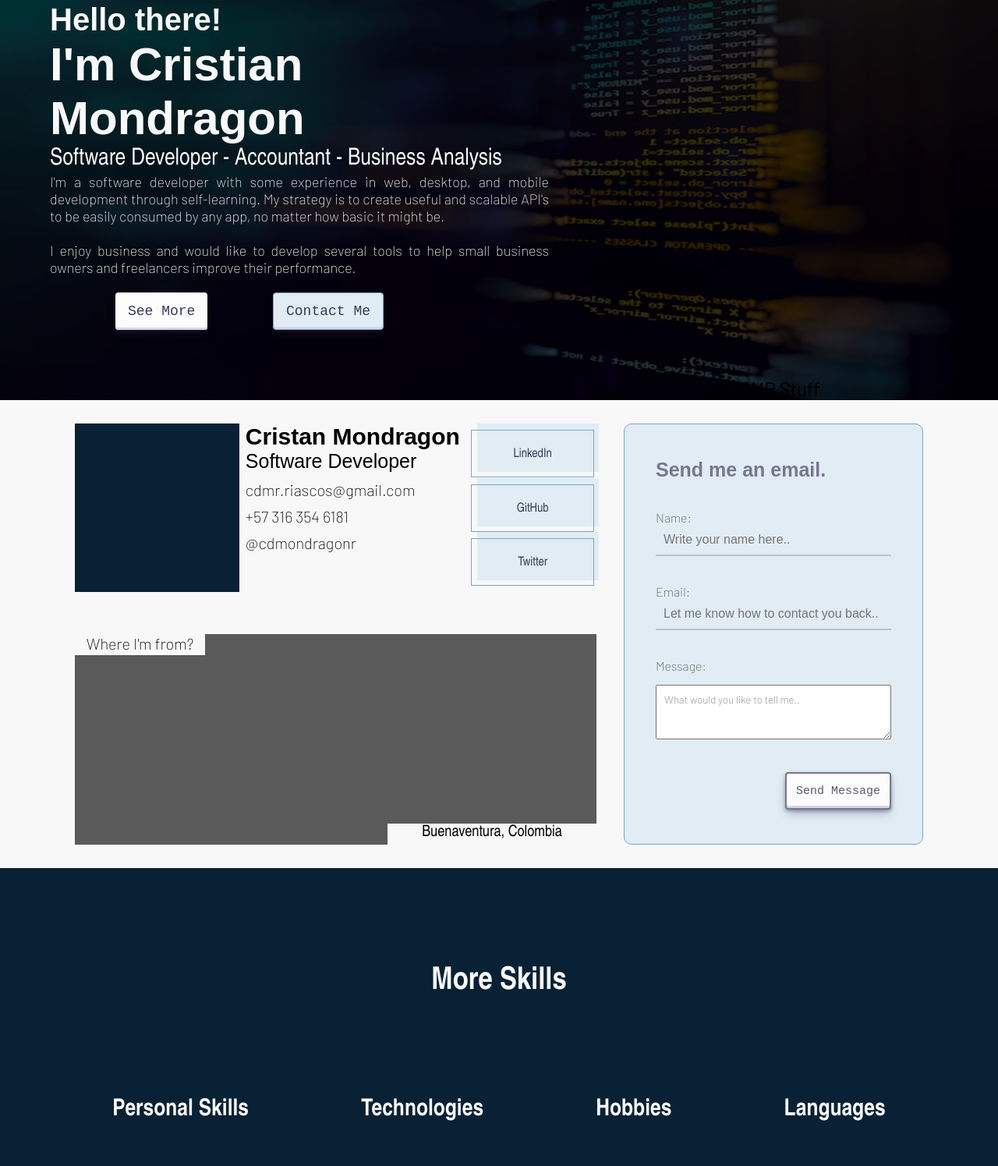
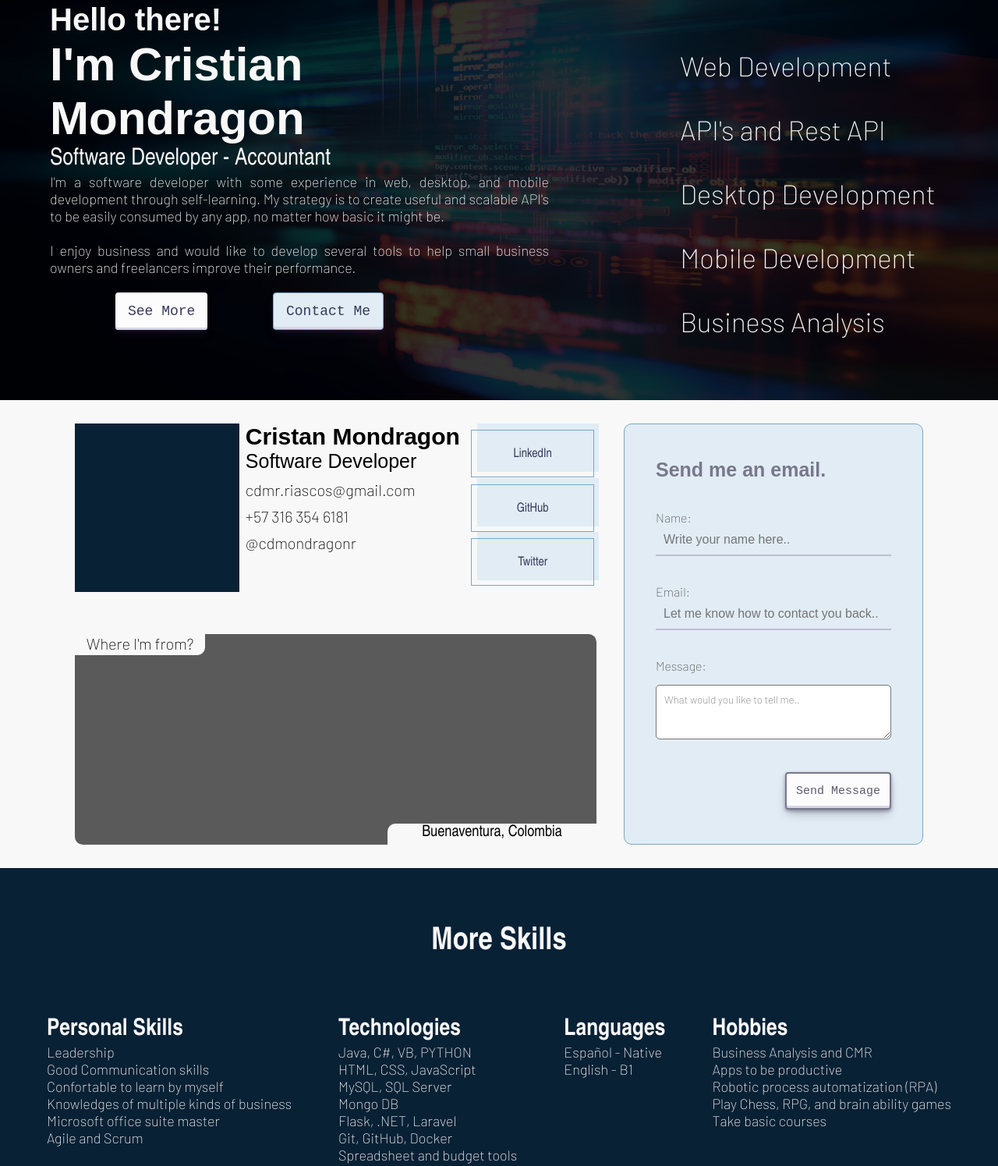
Before and after one commit to cdmondragonr/sgl_hv, a plain HTML site: page index.html in a window 1280 px wide. Shown: the part 87-1582 px from the top of the page at 78% size. Drawn offline with Linux system fonts and the light colour scheme; files whose address does not match are found by name; a web font is replaced by a local one.

Commit message:
feat: Some basic things were add and modify

```diff
--- a/css/styles.scss
+++ b/css/styles.scss
@@ -92,8 +92,18 @@ section {
             width: 45%;
             height: 100%;
             display: flex;
-            justify-content: center;
+            justify-content: flex-end;
             align-items: flex-end;
+            padding: 40px;
+            box-sizing: border-box;
+            ul{
+                list-style: none;
+                li{
+                    font-size: 35px;
+                    color: $white_color;
+                    margin: 40px;
+                }
+            }
         }
     }
 }
@@ -211,11 +221,13 @@ section {
             background-color: #5a5a5a;
             width: 95%;
             height: 50%;
+            border-radius: 10px;
 
             p {
                 width: 25%;
                 height: 10%;
                 background-color: $empty_bottom;
+                border-bottom-right-radius: 10px;
                 font-size: 20px;
                 text-align: center;
             }
@@ -229,6 +241,7 @@ section {
                 top: calc(100% - 10%);
                 font-size: 20px;
                 font-weight: 100;
+                border-top-left-radius: 10px;
                 font-family: 'JetBrains Mono', 'Akshar', 'Arial Narrow', Arial, sans-serif;
                 text-align: center;
             }
@@ -275,6 +288,7 @@ section {
             width: 100%;
             margin-top: 15px;
             padding: 10px;
+            border-radius: 5px;
         }
 
         input:focus {
@@ -335,6 +349,12 @@ section {
         h2 {
             font-family: 'Akshar', 'Arial Narrow', Arial, sans-serif;
             font-size: 30px;
+        }
+        ul{
+            list-style: none;
+            li{
+                font-size: 18px;
+            }
         }
     }
 
--- a/index.html
+++ b/index.html
@@ -20,14 +20,14 @@
     <header></header>
     <section>
         <div class='intro'>
-            <img class="intro-img-bg" src='img\intro-bg-programming-code-abstract.png' alt=''>
+            <img class="intro-img-bg" src='img\PathForward-scaled.jpg' alt=''>
             <div class='intro-contents'>
                 <div class="intro-resume">
                     <div class="intro-myself">
                         <h2 class='intro-greet'>Hello there!</h2>
                         <h1 class="intro-name"> I'm Cristian Mondragon</h1>
                     </div>
-                    <p class='my-job'>Software Developer - Accountant - Business Analysis</p>
+                    <p class='my-job'>Software Developer - Accountant</p>
                     <p class='who-iam'>I'm a software developer with some experience in web, desktop, and mobile
                         development through self-learning. My strategy is to create useful and scalable API's to be
                         easily consumed by any app, no matter how basic it might be. <br><br>I enjoy business and would
@@ -40,7 +40,13 @@
                     </div>
                 </div>
                 <div class="intro-photo-cdmr">
-                    <h1>CDMR Stuff</h1>
+                    <ul>
+                        <li>Web Development</li>
+                        <li>API's and Rest API</li>
+                        <li>Desktop Development</li>
+                        <li>Mobile Development</li>
+                        <li>Business Analysis</li>
+                    </ul>
                 </div>
             </div>
 
@@ -63,8 +69,8 @@
                     </div>
                 </div>
                 <div class="whereiam">
-                        <p>Where I'm from?</p>
-                        <h3>Buenaventura, Colombia</h3>
+                    <p>Where I'm from?</p>
+                    <h3>Buenaventura, Colombia</h3>
                     <img class="postal-city">
 
                 </div>
@@ -87,10 +93,46 @@
         <div class='skills'>
             <h1>More Skills</h1>
             <div class="skills-gird">
-                <div class='my-skills'><h2>Personal Skills</h2></div>
-                <div class='my-technologies'><h2>Technologies</h2></div>
-                <div class='my-hobbies'><h2>Hobbies</h2></div>
-                <div class='mylanguages'><h2>Languages</h2></div>
+                <div class='my-skills'>
+                    <h2>Personal Skills</h2>
+                    <ul>
+                        <li>Leadership</li>
+                        <li>Good Communication skills</li>
+                        <li>Confortable to learn by myself</li>
+                        <li>Knowledges of multiple kinds of business</li>
+                        <li>Microsoft office suite master</li>
+                        <li>Agile and Scrum</li>
+                    </ul>
+                </div>
+                <div class='my-technologies'>
+                    <h2>Technologies</h2>
+                    <ul>
+                        <li>Java, C#, VB, PYTHON</li>
+                        <li>HTML, CSS, JavaScript</li>
+                        <li>MySQL, SQL Server</li>
+                        <li>Mongo DB</li>
+                        <li>Flask, .NET, Laravel</li>
+                        <li>Git, GitHub, Docker</li>
+                        <li>Spreadsheet and budget tools</li>
+                    </ul>
+                </div>
+                <div class='mylanguages'>
+                    <h2>Languages</h2>
+                    <ul>
+                        <li>Español - Native</li>
+                        <li>English - B1</li>
+                    </ul>
+                </div>
+                <div class='my-hobbies'>
+                    <h2>Hobbies</h2>
+                    <ul>
+                        <li>Business Analysis and CMR</li>
+                        <li>Apps to be productive </li>
+                        <li>Robotic process automatization (RPA)</li>
+                        <li>Play Chess, RPG, and brain ability games</li>
+                        <li>Take basic courses </li>
+                    </ul>
+                </div>
             </div>
         </div>
         <div class='about-me'>
@@ -107,8 +149,8 @@
             </p>
         </div>
         <div class='work-experience'></div>
+        <div class='projects'></div>
         <div class='graduate'></div>
-        <div class='projects'></div>
         <div class='certifications'></div>
         <div class='more-about-me'></div>
     </section>
```
Also changed, not shown: css/styles.css, img/intro-backgraund-istockphoto-612x612.jpg (deleted), img/intro-bg-programming-code-abstract.png (deleted), 1 other file.
